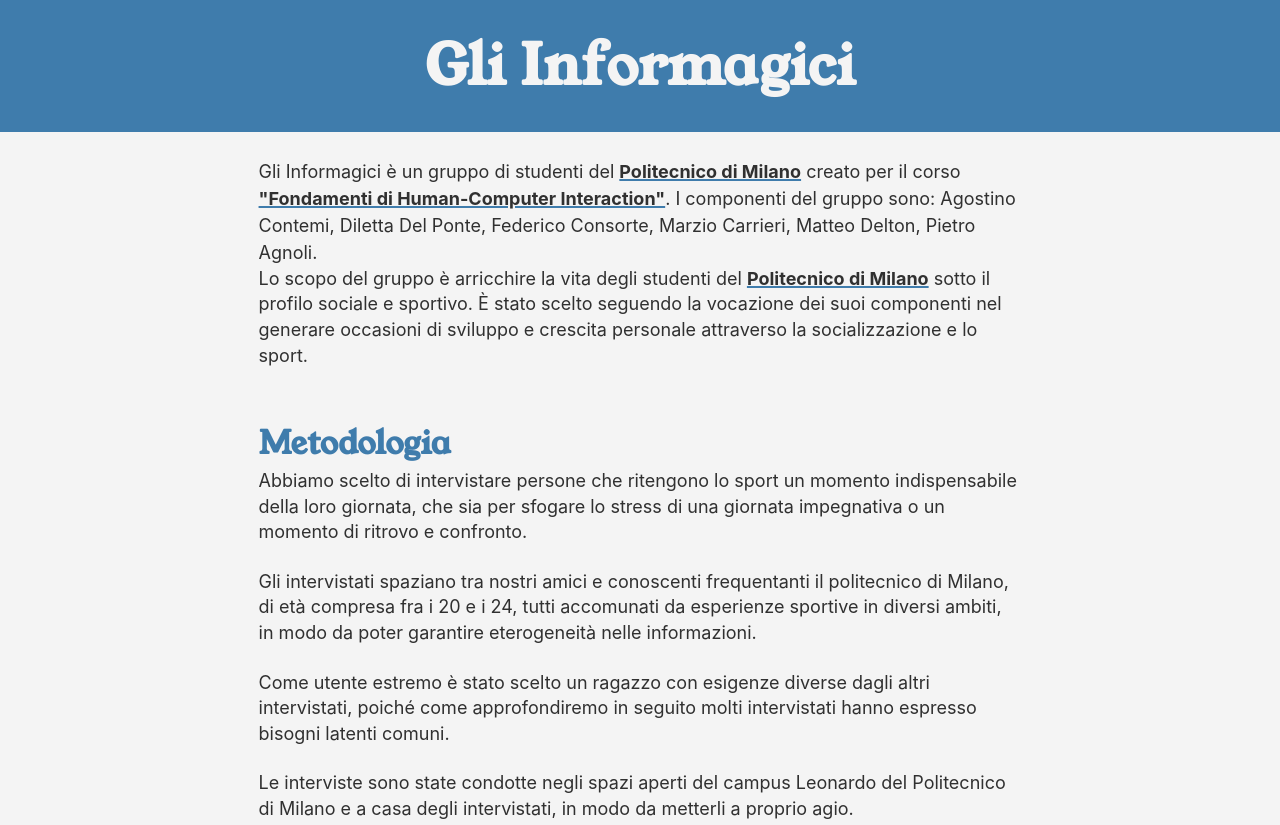
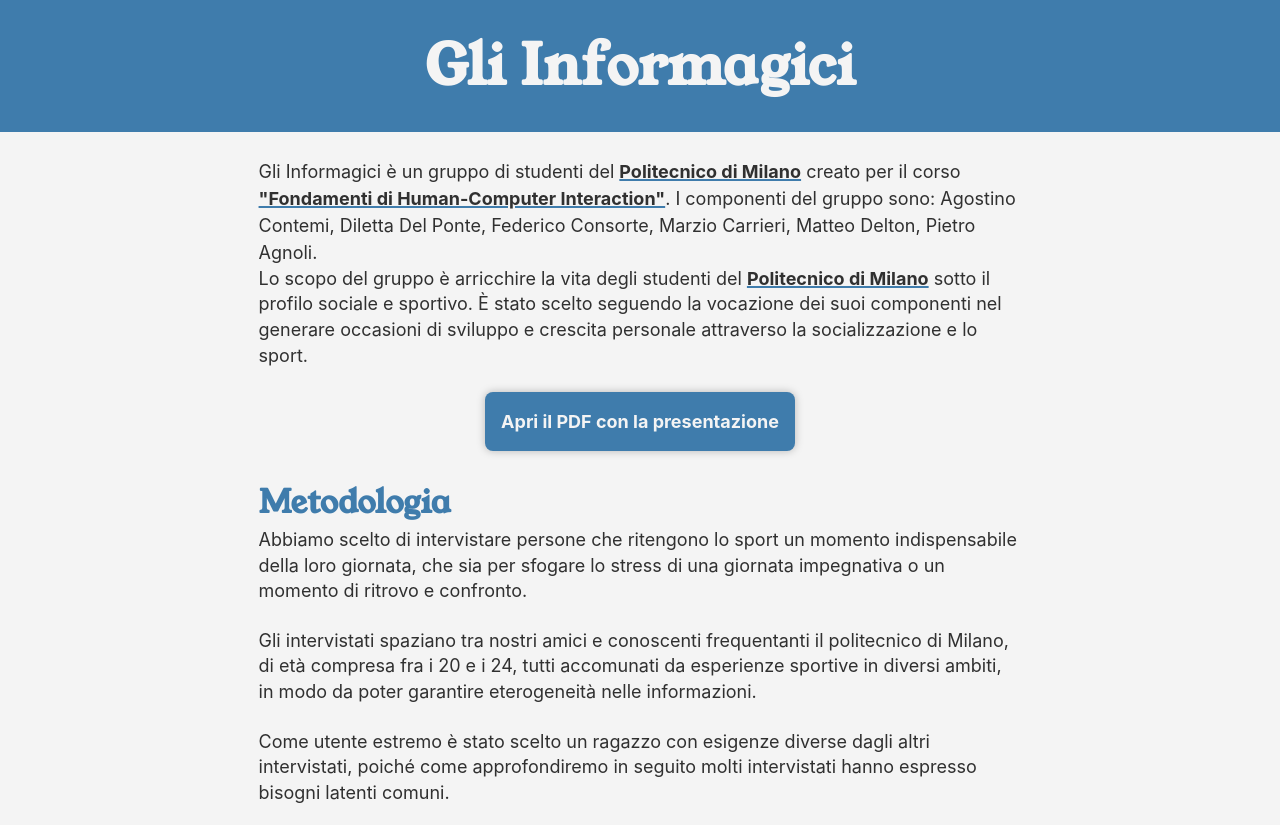
Before and after one commit to dltmtt/HCI23-GliInformagici, a plain HTML site: page Sito per consegne/index.html in a window 1280 px wide. Shown: the top 825 px of the page. Drawn offline with Linux system fonts and the light colour scheme; a web font is replaced by a local one.

Commit message:
Aggiunto PDF presentazione

```diff
--- a/Sito per consegne/index.html
+++ b/Sito per consegne/index.html
@@ -41,12 +41,15 @@
             vocazione dei suoi componenti nel generare occasioni di sviluppo e
             crescita personale attraverso la socializzazione e lo sport.
           </p>
+          <a href="../C1/Presentazione.pdf" target="_blank" class="button"
+            >Apri il PDF con la presentazione</a
+          >
         </section>
         <section>
           <h1>Metodologia</h1>
           <p>
             Abbiamo scelto di intervistare persone che ritengono lo sport un
-            momento indispensabile della loro giornata</span>, che sia per sfogare lo
+            momento indispensabile della loro giornata, che sia per sfogare lo
             stress di una giornata impegnativa o un momento di ritrovo e
             confronto.
           </p>
@@ -115,8 +118,8 @@
                 />
                 <blockquote>
                   “Nonostante io abbia sempre fatto parte di squadre con
-                  amicizie già formate, non ho mai avuto problemi ad
-                  integrarmi” – Ilaria, 22 anni
+                  amicizie già formate, non ho mai avuto problemi ad integrarmi”
+                  – Ilaria, 22 anni
                 </blockquote>
               </figure>
             </li>
@@ -147,8 +150,8 @@
                 <blockquote>
                   “Al politecnico ci sono sempre persone motivate nel creare
                   gruppi per tornei. Non ho mai avuto problemi con i miei
-                  compagni e non mi sono mai sentito a disagio” – Francesco,
-                  24 anni
+                  compagni e non mi sono mai sentito a disagio” – Francesco, 24
+                  anni
                 </blockquote>
               </figure>
             </li>
@@ -162,8 +165,8 @@
                 />
                 <blockquote>
                   “Grazie ai miei amici quest’anno sono riuscito a trovare una
-                  routine in palestra. Andare con persone che conosci, rende
-                  lo sport più leggero.” – Jacopo, 21 anni
+                  routine in palestra. Andare con persone che conosci, rende lo
+                  sport più leggero.” – Jacopo, 21 anni
                 </blockquote>
               </figure>
             </li>
--- a/Sito per consegne/style.css
+++ b/Sito per consegne/style.css
@@ -41,6 +41,22 @@ main {
 .main-wrapper {
   max-inline-size: 70ch;
   margin: 0 auto;
+}
+
+.button {
+  display: block;
+  inline-size: fit-content;
+  padding: 1rem;
+  margin: 0 auto;
+
+  background: var(--brand-color);
+  color: var(--white);
+  border-radius: 0.5rem;
+  transition: 0.4s;
+}
+
+.button:not(:active) {
+  box-shadow: 0 0 0.5rem rgba(0, 0, 0, 0.25);
 }
 
 section {
```
Also changed, not shown: 1 other file. Lines whose indentation alone changed are shown as unchanged.
